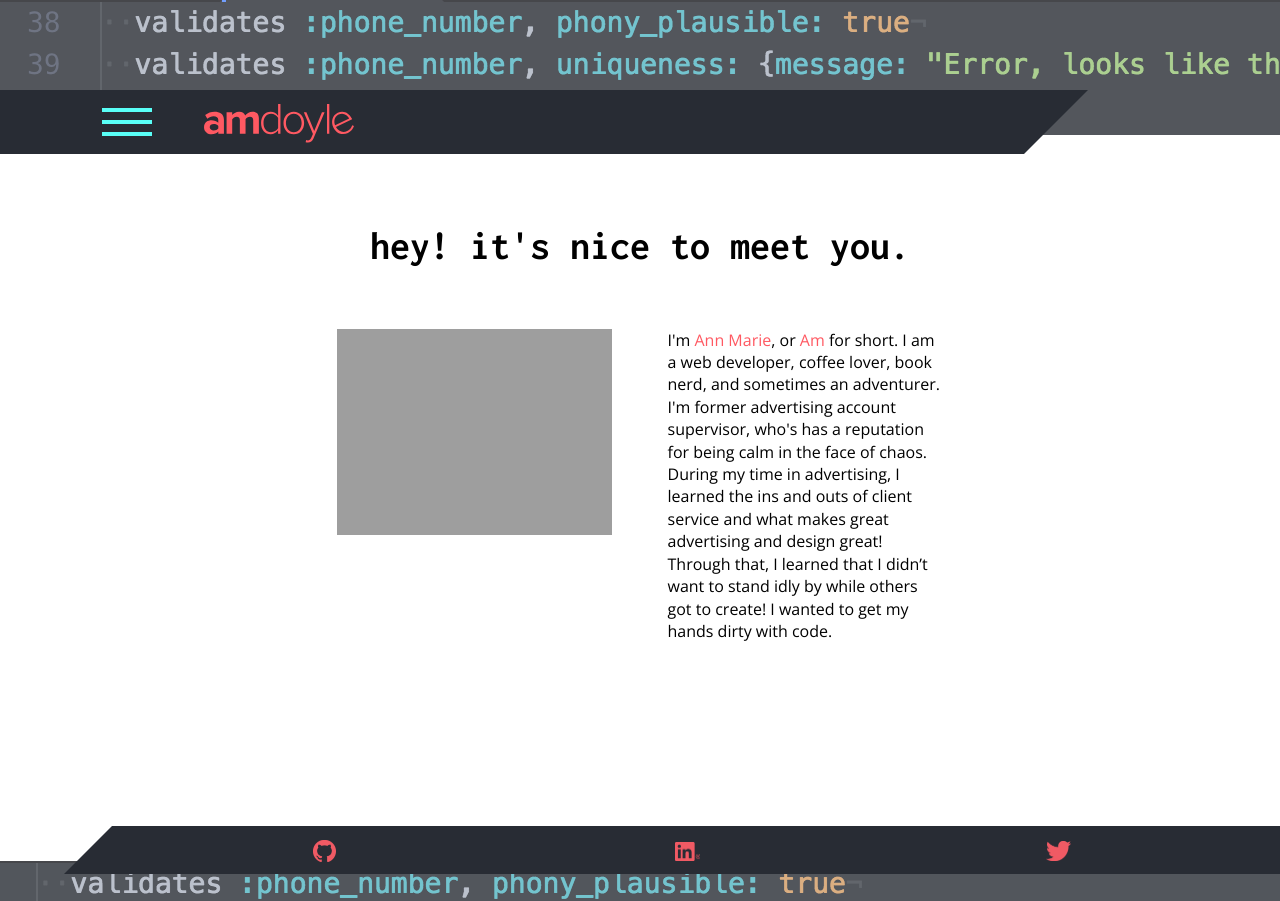
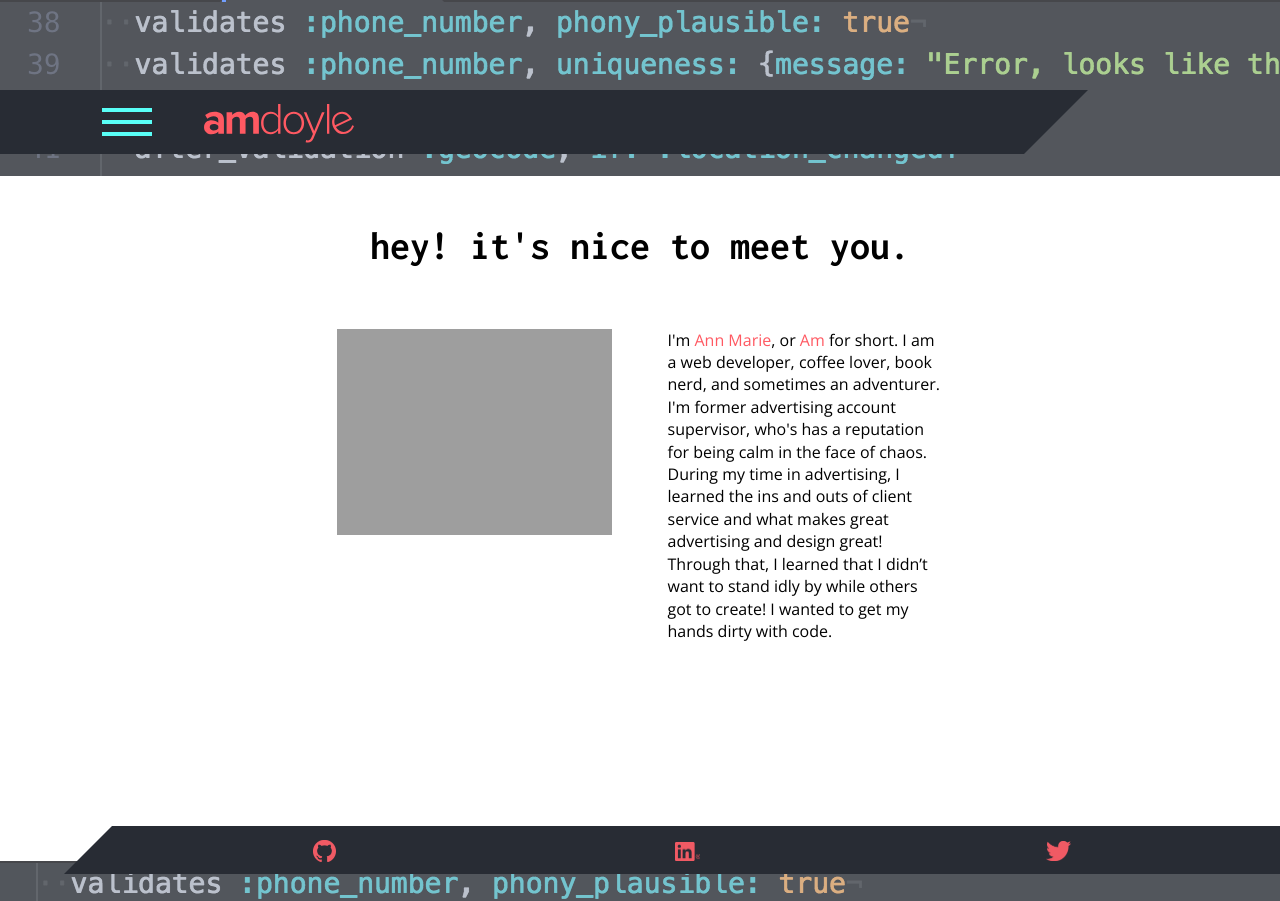
Before and after one commit to amdoyle/amdoyle, a Jekyll site: the page built from index.html, in a window 1280 px wide. Built offline with Jekyll 4.4.1, drawn with Linux system fonts in a browser that asks for light colours; nearby versions of some CDN libraries.

Commit message:
Tweak background image

```diff
--- a/_sass/_layout.scss
+++ b/_sass/_layout.scss
@@ -29,7 +29,7 @@
 .background-image {
   opacity: 0.8;
   background-image: url('../images/code.png');
-  height: 15%;
+  height: 11em;
   width: 100%;
   position: fixed;
 }
```
